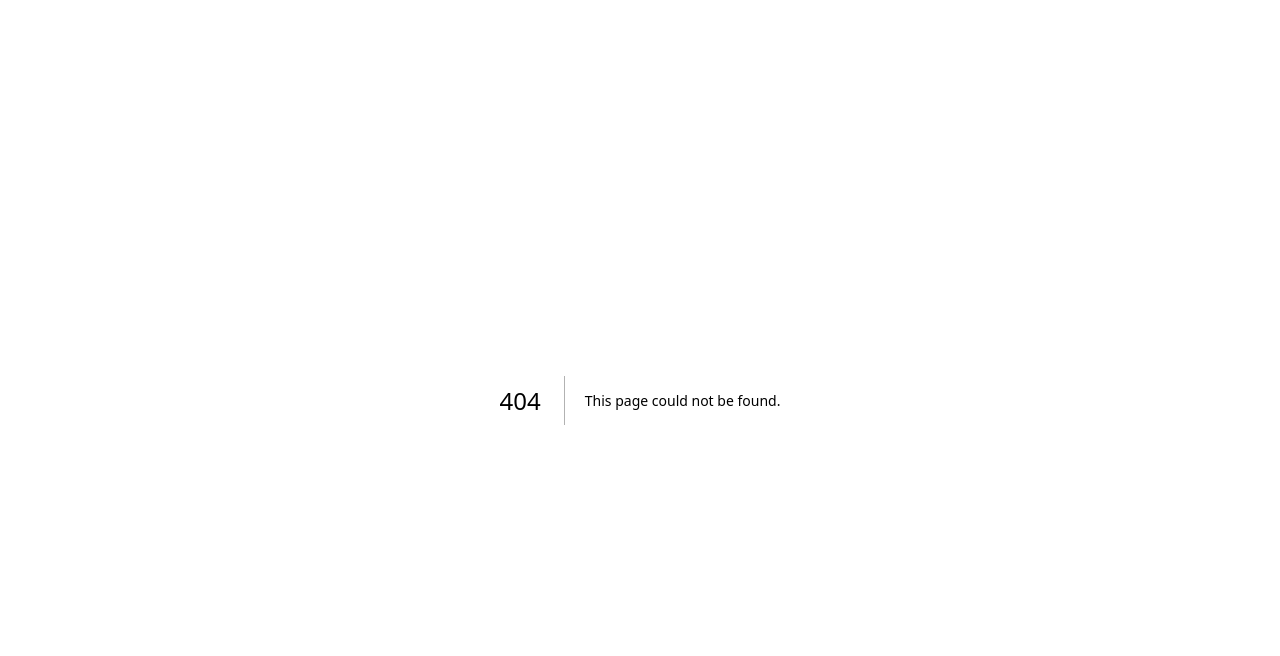
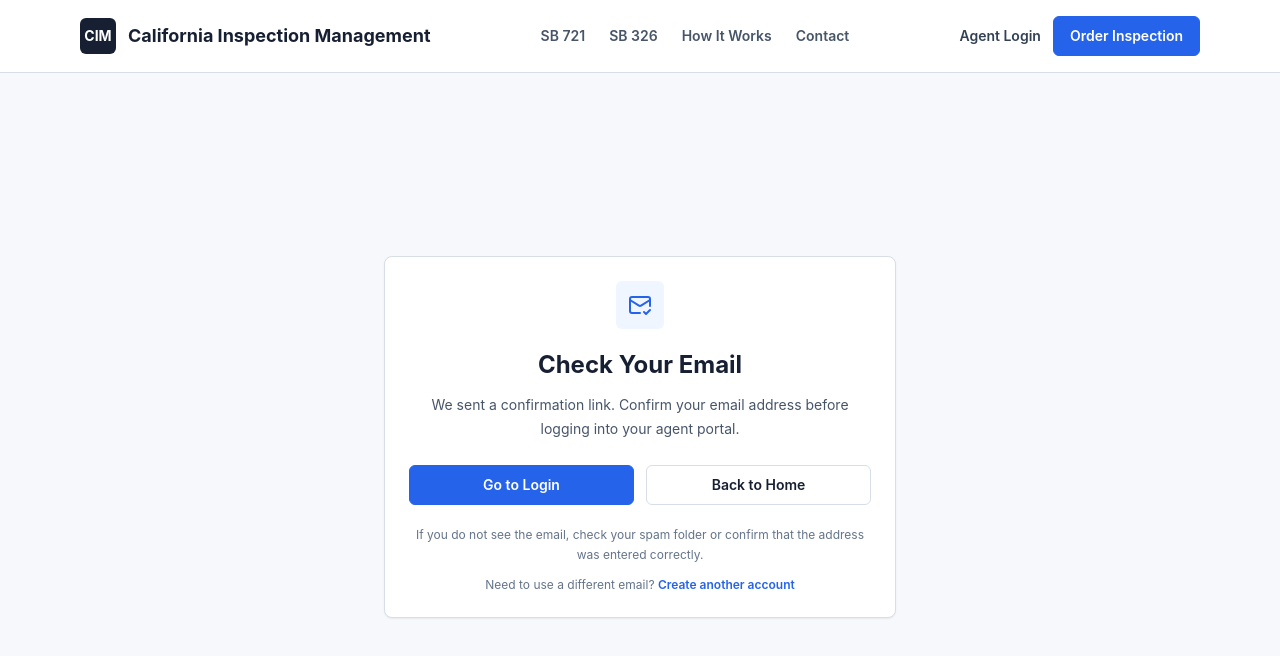
Before and after one commit to kojiychan/sb721, a Next.js app: page /signup/check-email in a window 1280 px wide. Before the commit this address had no page. Shown: the top 656 px of the page. Built offline with nearby package versions, Linux system fonts and the light colour scheme.

Commit message:
Add signup email confirmation screen

```diff
--- /dev/null
+++ b/app/(auth)/signup/check-email/page.tsx
@@ -0,0 +1,46 @@
+import { MailCheck } from "lucide-react";
+import Link from "next/link";
+import { ButtonLink } from "@/components/button";
+import { PublicHeader } from "@/components/public-header";
+
+export default async function CheckEmailPage({
+  searchParams,
+}: {
+  searchParams: Promise<{ email?: string }>;
+}) {
+  const { email } = await searchParams;
+
+  return (
+    <div className="min-h-screen bg-paper">
+      <PublicHeader />
+      <main className="flex min-h-[calc(100vh-73px)] items-center justify-center px-4 py-10">
+        <section className="w-full max-w-lg rounded-lg border border-line bg-white p-6 text-center shadow-soft">
+          <div className="mx-auto flex h-12 w-12 items-center justify-center rounded-md bg-blue-50 text-brand">
+            <MailCheck className="h-6 w-6" />
+          </div>
+          <h1 className="mt-5 text-2xl font-bold text-navy">Check Your Email</h1>
+          <p className="mt-3 text-sm leading-6 text-slate-600">
+            We sent a confirmation link{email ? ` to ${email}` : ""}. Confirm your email address
+            before logging into your agent portal.
+          </p>
+          <div className="mt-6 grid gap-3 sm:grid-cols-2">
+            <ButtonLink href="/login">Go to Login</ButtonLink>
+            <ButtonLink href="/" variant="secondary">
+              Back to Home
+            </ButtonLink>
+          </div>
+          <p className="mt-5 text-xs leading-5 text-slate-500">
+            If you do not see the email, check your spam folder or confirm that the address was
+            entered correctly.
+          </p>
+          <p className="mt-3 text-xs text-slate-500">
+            Need to use a different email?{" "}
+            <Link className="font-semibold text-brand" href="/signup">
+              Create another account
+            </Link>
+          </p>
+        </section>
+      </main>
+    </div>
+  );
+}
--- a/app/(auth)/signup/page.tsx
+++ b/app/(auth)/signup/page.tsx
@@ -41,7 +41,7 @@ export default function SignupPage() {
         setError(signUpError.message);
         return;
       }
-      router.push("/dashboard");
+      router.push(`/signup/check-email?email=${encodeURIComponent(email)}`);
       router.refresh();
     });
   }
```
